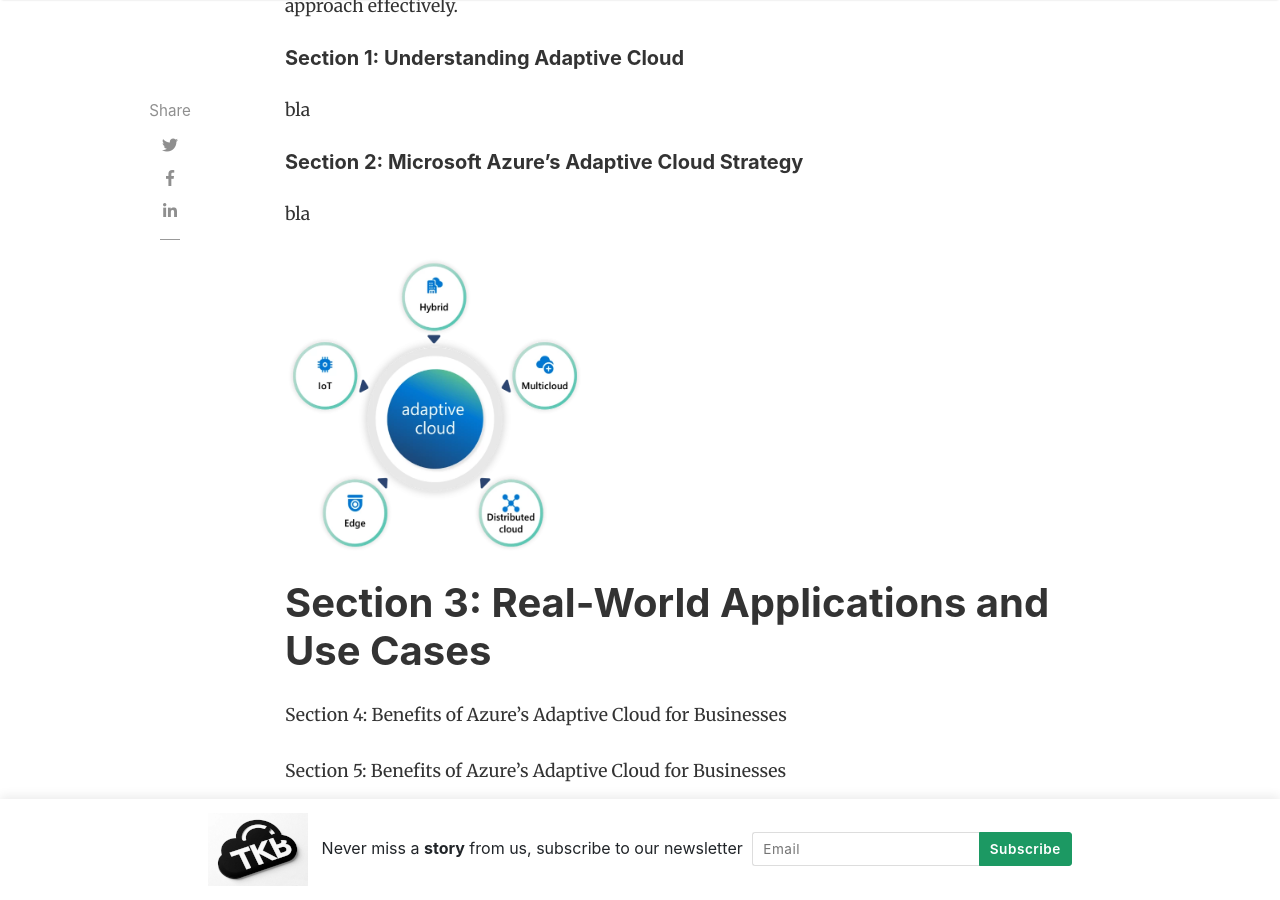
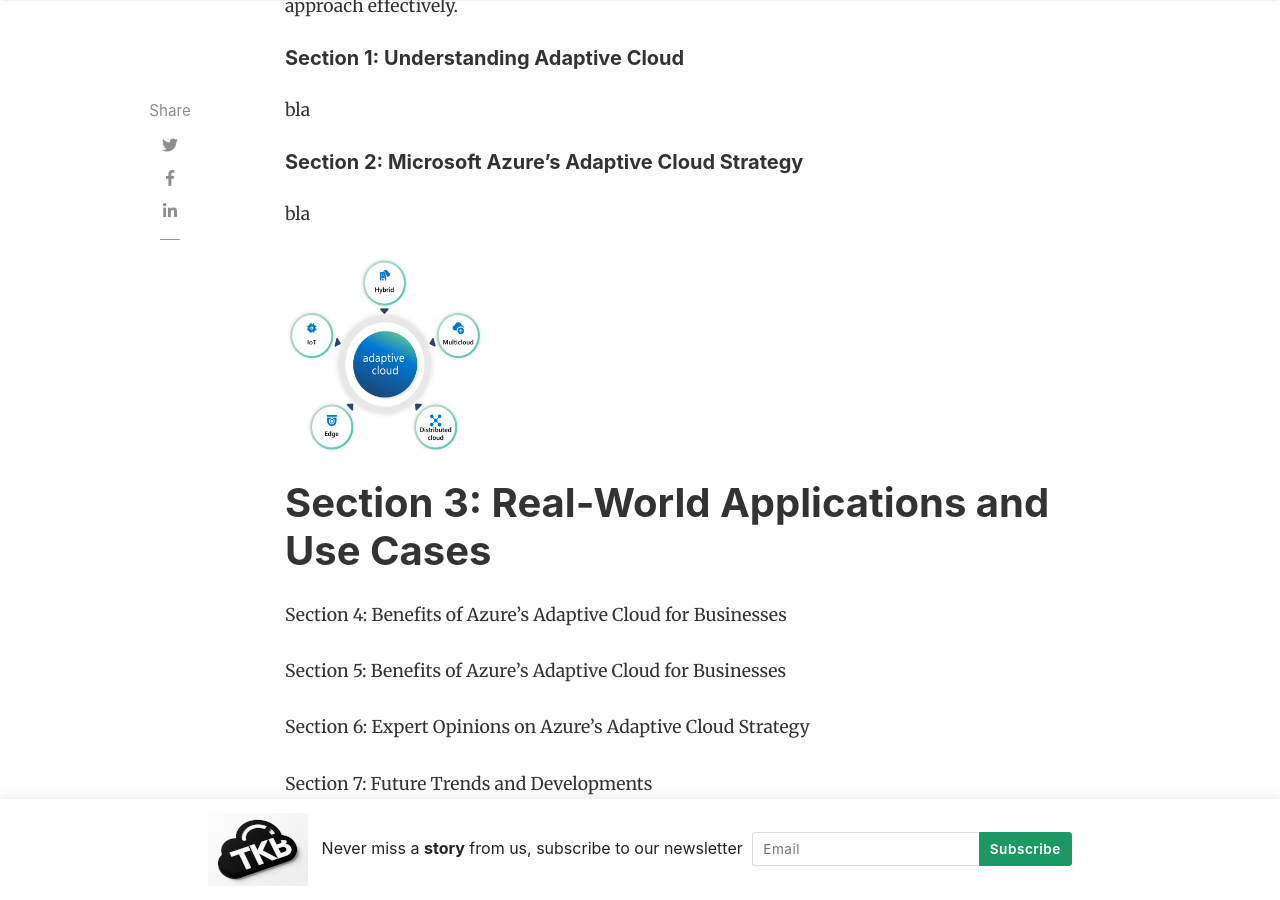
Before and after one commit to mcoutanche/github.io, a Jekyll site: the page built from _posts/2025-01-29-adaptive-cloud.md, in a window 1280 px wide and 900 px high, scrolled down 1212 px. Built offline with Jekyll 4.4.1, drawn with Linux system fonts in a browser that asks for light colours; nearby versions of some CDN libraries; comment, search, counter and statistics services are not loaded.

Commit message:
post update

```diff
--- a/_posts/2025-01-29-adaptive-cloud.md
+++ b/_posts/2025-01-29-adaptive-cloud.md
@@ -21,7 +21,7 @@ bla
 ##### Section 2: Microsoft Azure's Adaptive Cloud Strategy
 bla
 
-![adaptive]({{ site.baseurl }} /assets/images/2024/Figure-1-Adaptive-Cloud-v2.png){: .align-center width="300px" height="300px"}
+![adaptive]({{ site.baseurl }} /assets/images/2024/Figure-1-Adaptive-Cloud-v2.png){: .align-center}{:width="200px" height="200px"}
 
 # Section 3: Real-World Applications and Use Cases
 
```
Also changed, not shown: other parts of _posts/2025-01-29-adaptive-cloud.md (+1 -1 lines).
